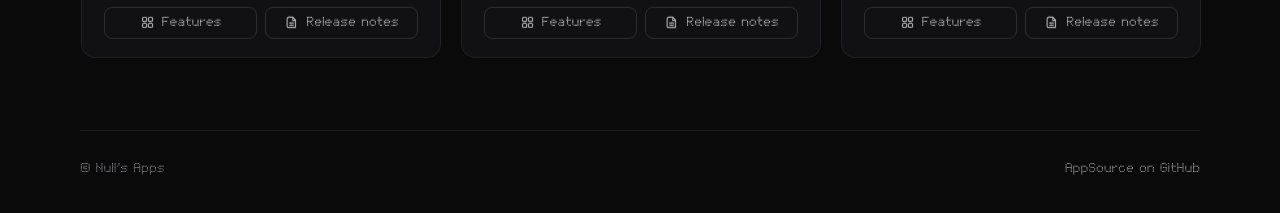
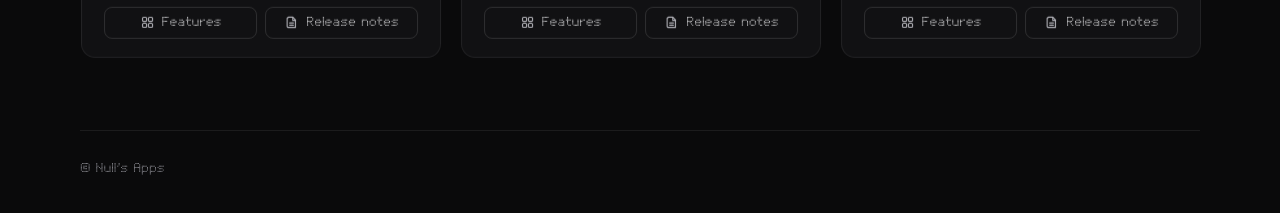
Before and after one commit to nulldev85/nulldev85.github.io, a plain HTML site: page index.html in a window 1280 px wide. Shown: the part 901-1114 px from the top of the page. Drawn offline with Linux system fonts and the light colour scheme; no server answers; animation ran at ten frames a second.

Commit message:
Remove the AppSource footer link

```diff
--- a/index.html
+++ b/index.html
@@ -476,7 +476,6 @@
 
   <footer class="site-footer wrap">
     <span>© Null’s Apps</span>
-    <a href="https://github.com/nulldev85/AppSource">AppSource on GitHub</a>
   </footer>
 
   <script src="release-notes.js?v=1"></script>
```
